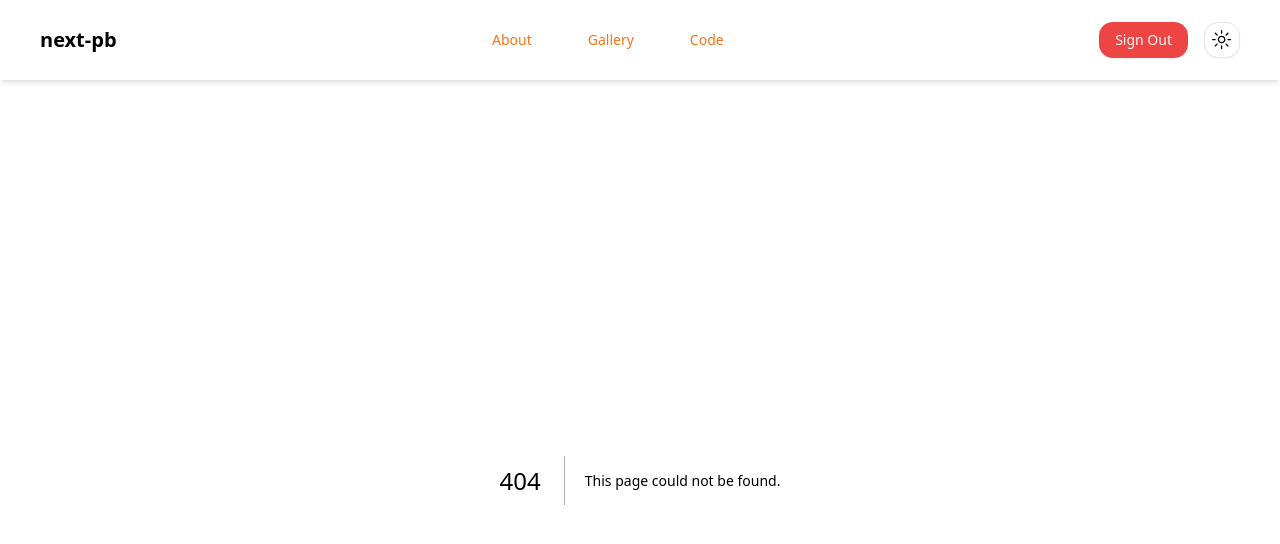
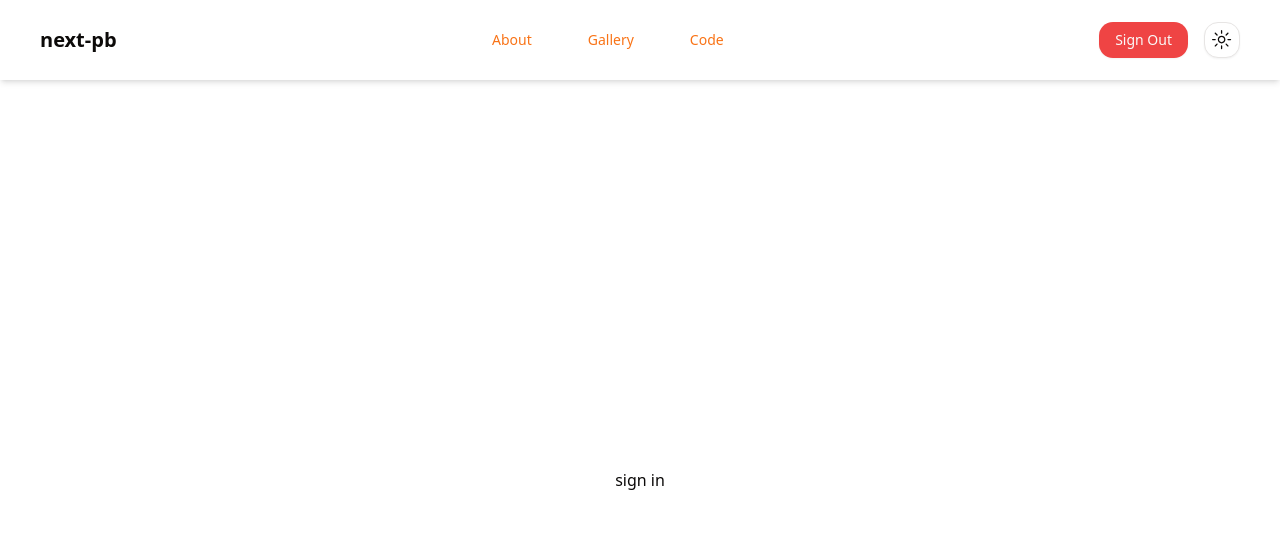
Before and after one commit to UNovak/next-pb, a Next.js app: page /sign-in in a window 1280 px wide. Before the commit this address had no page. Shown: the top 544 px of the page. Built offline with nearby package versions, Linux system fonts and the light colour scheme.

Commit message:
feat: add placholders for auth routes

```diff
--- /dev/null
+++ b/app/(auth)/sign-in/page.tsx
@@ -0,0 +1,9 @@
+const SignIn = () => {
+  return (
+    <div className='flex h-screen flex-col items-center justify-center'>
+      sign in
+    </div>
+  )
+}
+
+export default SignIn
--- /dev/null
+++ b/app/(auth)/sign-up/page.tsx
@@ -0,0 +1,9 @@
+const SignUp = () => {
+  return (
+    <div className='flex h-screen flex-col items-center justify-center'>
+      sign up
+    </div>
+  )
+}
+
+export default SignUp
```
